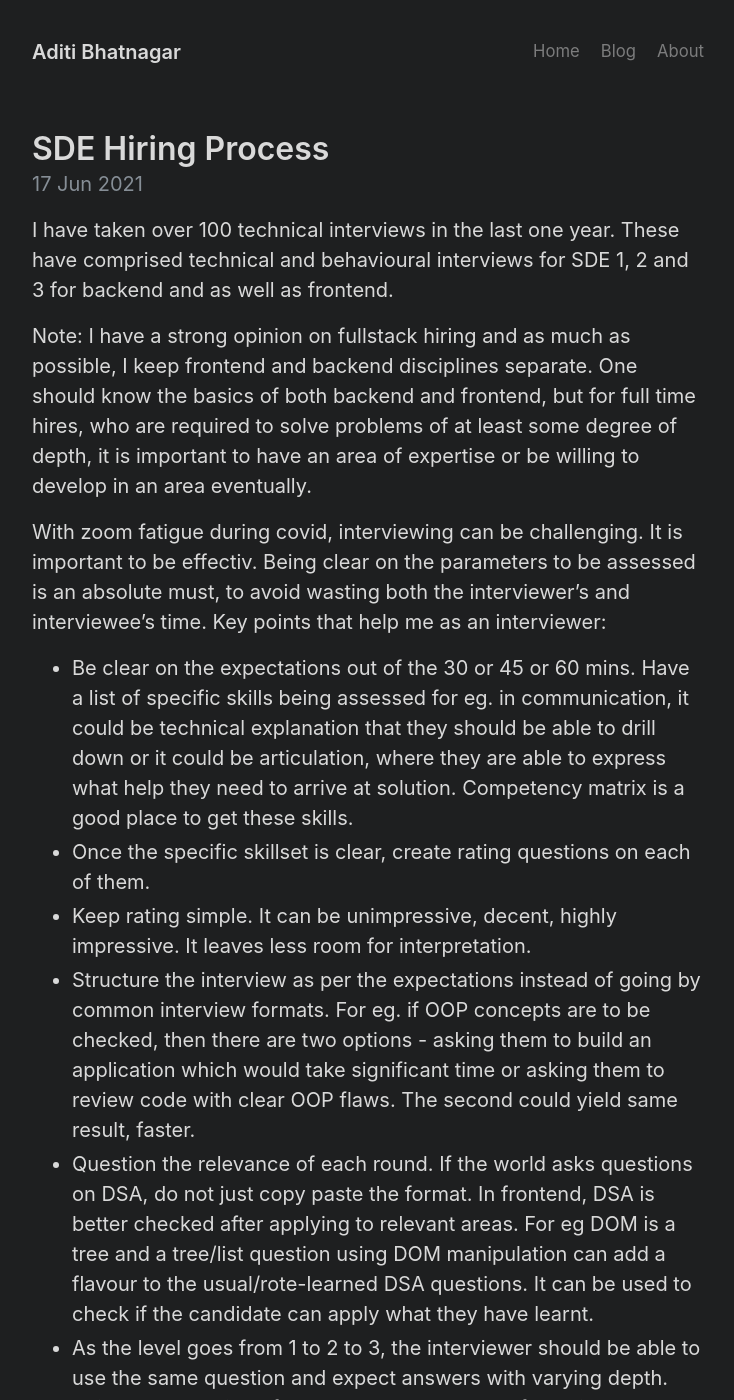
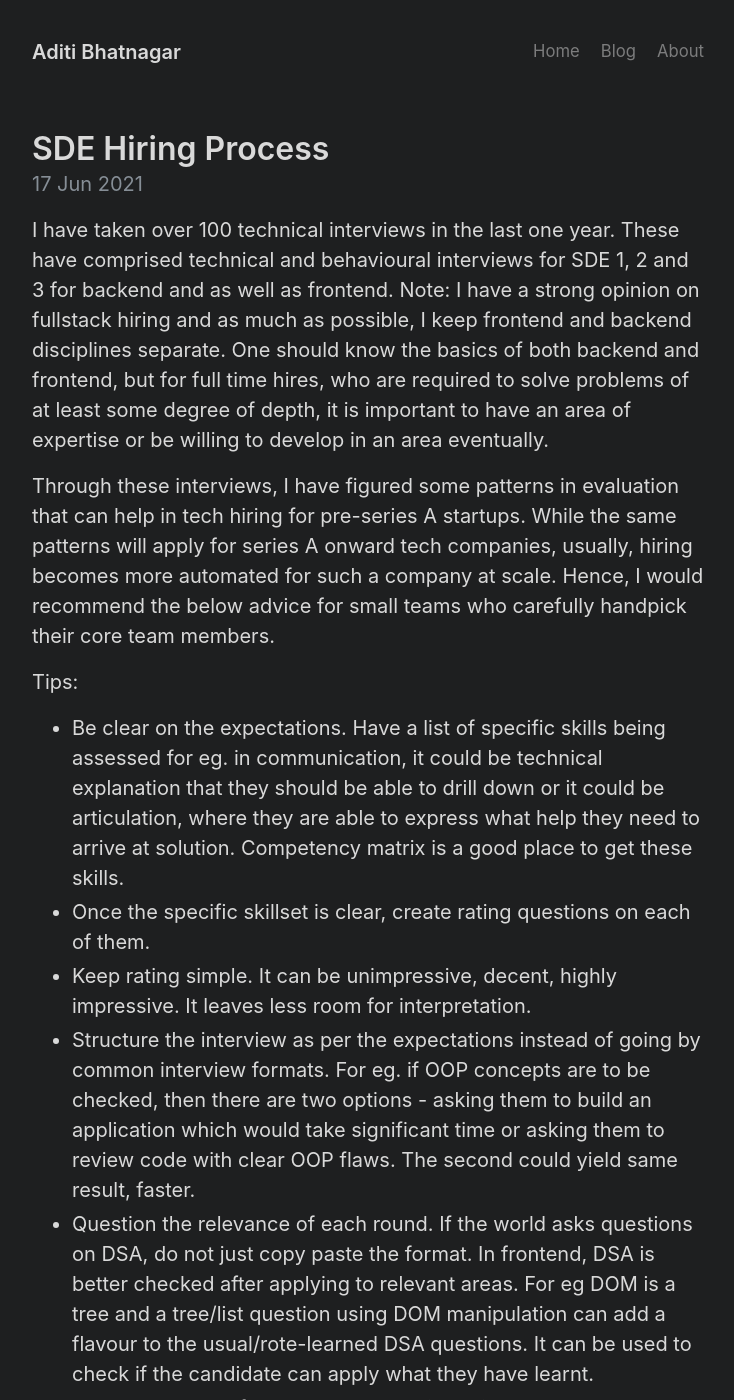
Before and after one commit to ad6190/ad6190.github.io, a Jekyll site: the page built from _posts/2021-06-17-sde-hiring-process.md, in a window 1280 px wide and 1400 px high. Shown: the whole window, without its empty margins (272-1006 px from the left). Built offline with Jekyll 4.4.1, drawn with Linux system fonts in a browser that asks for light colours; some of the changed text lies outside the part shown.

Commit message:
updated note

```diff
--- a/_posts/2021-06-17-sde-hiring-process.md
+++ b/_posts/2021-06-17-sde-hiring-process.md
@@ -4,14 +4,18 @@ title: SDE Hiring Process
 ---
 
 
-I have taken over 100 technical interviews in the last one year. These have comprised technical and behavioural interviews for SDE 1, 2 and 3 for backend and as well as frontend.
+I have taken over 100 technical interviews in the last one year. These have comprised technical and behavioural interviews for SDE 1, 2 and 3 for backend and as well as frontend. Note: I have a strong opinion on fullstack hiring and as much as possible, I keep frontend and backend disciplines separate. One should know the basics of both backend and frontend, but for full time hires, who are required to solve problems of at least some degree of depth, it is important to have an area of expertise or be willing to develop in an area eventually.
 
-Note: I have a strong opinion on fullstack hiring and as much as possible, I keep frontend and backend disciplines separate. One should know the basics of both backend and frontend, but for full time hires, who are required to solve problems of at least some degree of depth, it is important to have an area of expertise or be willing to develop in an area eventually.
+Through these interviews, I have figured some patterns in evaluation that can help in tech hiring for pre-series A startups. While the same patterns will apply for series A onward tech companies, usually, hiring becomes more automated for such a company at scale. Hence, I would recommend the below advice for small teams who carefully handpick their core team members.
 
-With zoom fatigue during covid, interviewing can be challenging. It is important to be effectiv. Being clear on the parameters to be assessed is an absolute must, to avoid wasting both the interviewer's and interviewee's time. Key points that help me as an interviewer:
-- Be clear on the expectations out of the 30 or 45 or 60 mins. Have a list of specific skills being assessed for eg. in communication, it could be technical explanation that they should be able to drill down or it could be articulation, where they are able to express what help they need to arrive at solution. Competency matrix is a good place to get these skills.
+Tips:
+
+- Be clear on the expectations. Have a list of specific skills being assessed for eg. in communication, it could be technical explanation that they should be able to drill down or it could be articulation, where they are able to express what help they need to arrive at solution. Competency matrix is a good place to get these skills.
 - Once the specific skillset is clear, create rating questions on each of them.
 - Keep rating simple. It can be unimpressive, decent, highly impressive. It leaves less room for interpretation.
 - Structure the interview as per the expectations instead of going by common interview formats. For eg. if OOP concepts are to be checked, then there are two options - asking them to build an application which would take significant time or asking them to review code with clear OOP flaws. The second could yield same result, faster.
 - Question the relevance of each round. If the world asks questions on DSA, do not just copy paste the format. In frontend, DSA is better checked after applying to relevant areas. For eg DOM is a tree and a tree/list question using DOM manipulation can add a flavour to the usual/rote-learned DSA questions. It can be used to check if the candidate can apply what they have learnt.
-- As the level goes from 1 to 2 to 3, the interviewer should be able to use the same question and expect answers with varying depth. This understanding of what to expect at a level for a single question, helps in identifying clear winners. For frontend, this question can be how does the browser work. For backend, it could be design a cli game.
+- As the level goes from 1 to 2 to 3, the interviewer should be able to use the same question and expect answers with varying degree of depth. This understanding of what to expect at a level for a single question, helps in identifying clear winners. For frontend, this question can be how does the browser work. For backend, it could be design a cli game.
+
+
+With zoom fatigue during covid, interviewing can be really challenging. It is important to be effective for the duration of call and avoid wasting time on either sides.
```
